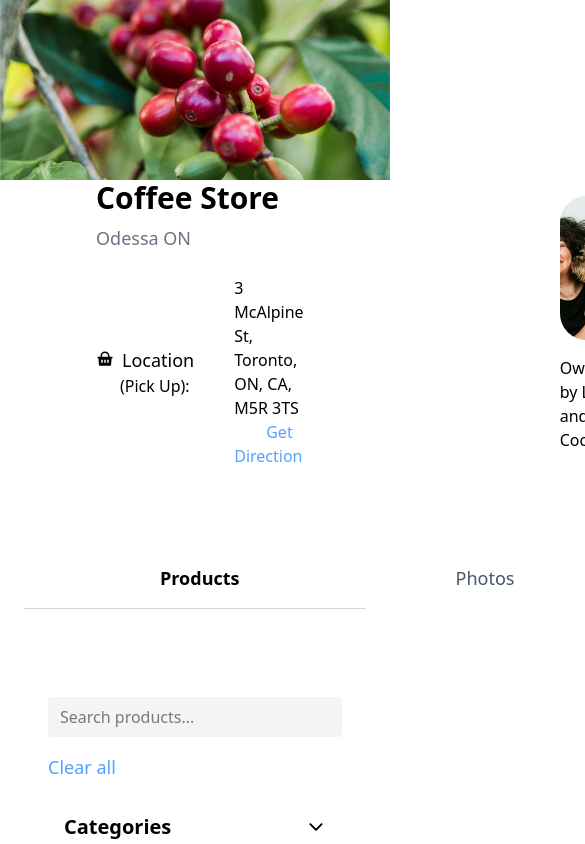
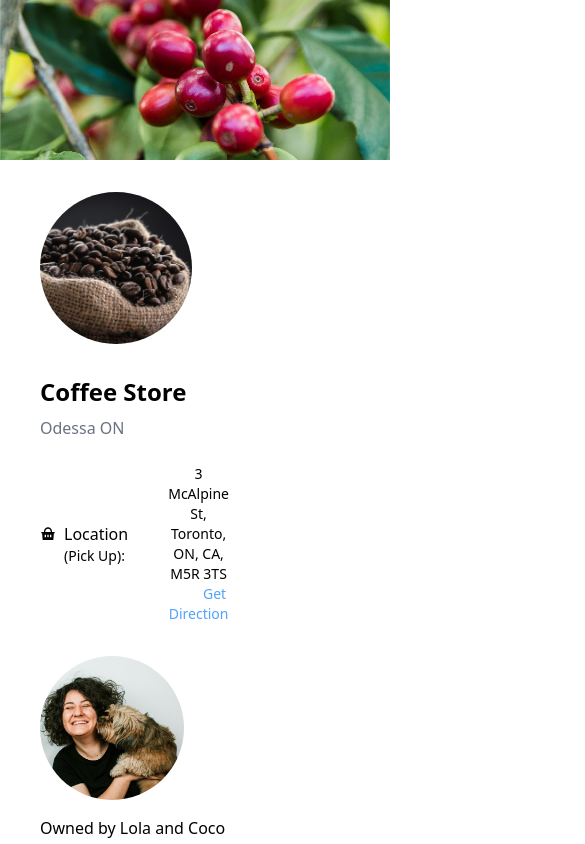
Before and after one commit to Atilola-code/coffee-shop, a Next.js app: page / in a window 390 px wide. Shown: the top 844 px of the page, 585 px wide, since content can reach past the window. Built offline with nearby package versions, Linux system fonts and the light colour scheme.

Commit message:
feat: style mobile layout for mobile responsiveness

```diff
--- a/src/app/component/CoffeeMenu.tsx
+++ b/src/app/component/CoffeeMenu.tsx
@@ -42,7 +42,7 @@ export default function CoffeeMenu() {
   return (
     <div className='px-6'>
       <nav className='flex space-x-46 gap-8 text-lg font-medium mb-2 mt-24'>
-        <button className='pb-2 font-semibold ml-34'>Products</button>
+        <button className='pb-2 font-semibold md:ml-34 ml-8'>Products</button>
         <button className='pb-2 text-gray-600 hover:text-black border-black'>Photos</button>
       </nav>
       <hr className='border-gray-300 mb-16'/>
--- a/src/app/component/HeroSection.tsx
+++ b/src/app/component/HeroSection.tsx
@@ -5,30 +5,30 @@ export default function HeroSection() {
   return (
     <div>
       <header>
-        <div className='w-full md:h-[285px] h-[180px] overflow-hidden'>
-            <Image src={"/Coffee-cherries.jpeg"} alt="Coffee Plant" width={'1200'} height={'285'} className="object-cover w-full h-full " />
+        <div className='md:w-full md:h-[285px] h-[160px] w-full overflow-hidden'>
+            <Image src={"/Coffee-cherries.jpeg"} alt="Coffee Plant" width={'1200'} height={'285'} priority className="object-cover w-full h-full " />
         </div>
       </header>
-      <div className=' ml-16 flex flex-row gap-8 items-center justify-between'>
+      <div className=' md:ml-16 ml-6 flex md:flex-row flex-col gap-8 items-start md:items-center justify-between px-4 md:px-8'>
         <div>
-            <Image src={"/store-image.jpg"} alt='coffee store image logo' width={'200'} height={'200'} className='rounded-full w-56 h-56 object-cover mt-16' />
+            <Image src={"/store-image.jpg"} alt='coffee store image logo' width={'200'} height={'200'} className='rounded-full md:w-56 md:h-56 w-38 h-38 object-cover md:mt-16 mt-8' />
         </div>
         <div className='flex flex-col gap-2 mr-56'>
-            <h1 className='text-3xl font-bold '>Coffee Store</h1>
-            <h2 className='mb-4 text-gray-500 text-lg'>Odessa ON</h2>
+            <h1 className='md:text-3xl text-2xl font-bold '>Coffee Store</h1>
+            <h2 className='mb-4 text-gray-500 text-base md:text-lg'>Odessa ON</h2>
             <div className='flex items-center gap-2'>
                 <div className='flex flex-col'>
-            <div className='flex flex-row text-lg'><RiShoppingBasketFill  className='mt-1 mr-2 text-lg'/><p>Location</p></div>
-            <p className='ml-6'>(Pick Up):</p>
+            <div className='flex flex-row text-base md:text-lg'><RiShoppingBasketFill  className='mt-1 mr-2 text-base md:text-lg'/><p>Location</p></div>
+            <p className='ml-6 md:text-lg text-sm'>(Pick Up):</p>
                 </div>
-            <p className='ml-8'>3 McAlpine St, Toronto, ON, CA, M5R 3TS {" "} <a href="https://cafeone.ng/" target='_blank'
+            <p className='ml-8 md:text-left text-center md:text-lg text-sm'>3 McAlpine St, Toronto, ON, CA, M5R 3TS <a href="https://cafeone.ng/" target='_blank'
         rel="noopener" className='text-blue-400 ml-8'>Get Direction</a></p>
         </div>
 
         </div>
         <div className='mr-24'>
             <Image src={"/store-owner-image.jpeg"} alt='Store owner avatar' width={'200'} height={'200'} className='rounded-full w-36 h-36 object-cover mb-4' />
-            <p>Owned by Lola and Coco</p>
+            <p className='text-center md:text-right'>Owned by Lola and Coco</p>
         </div>
 
       </div>
```
